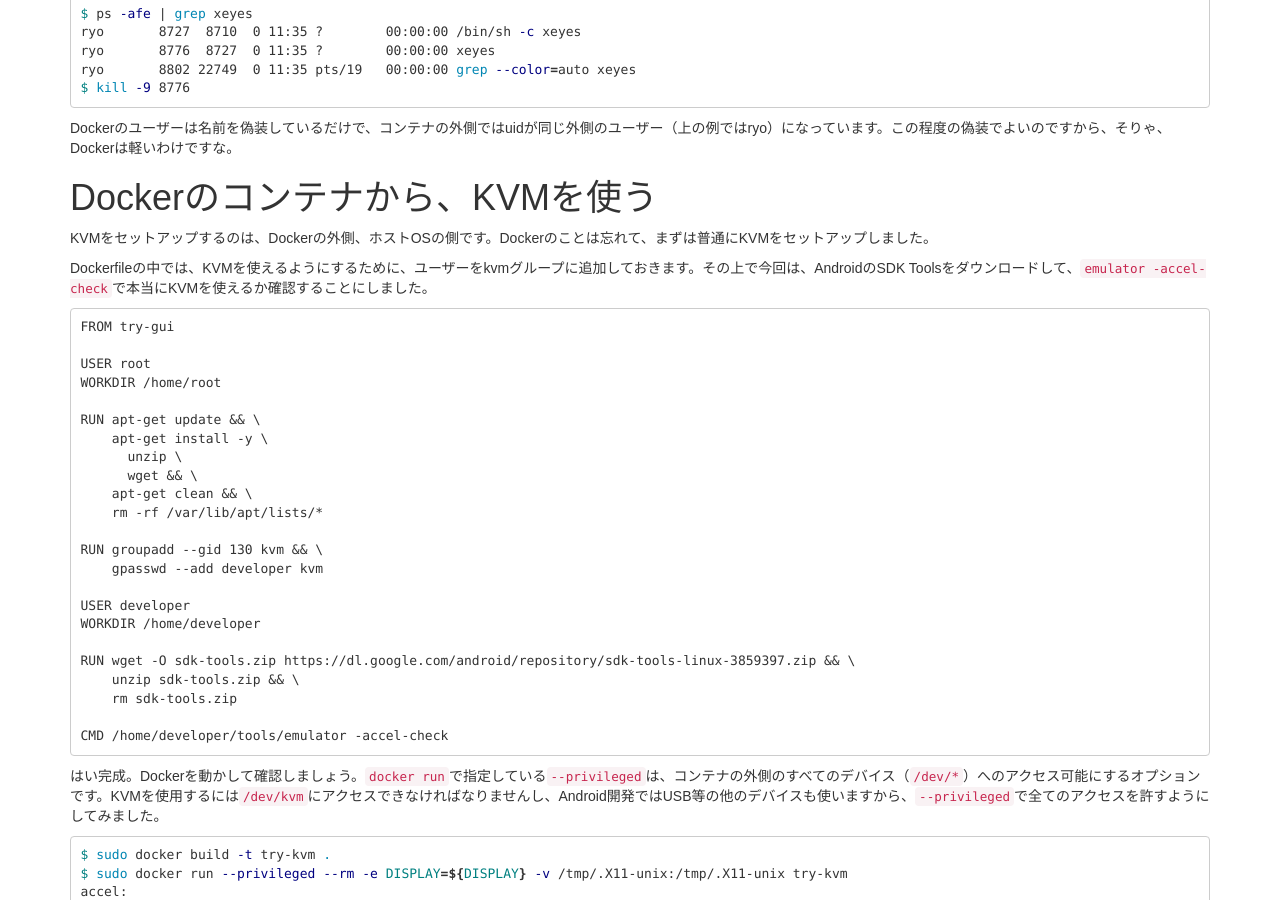
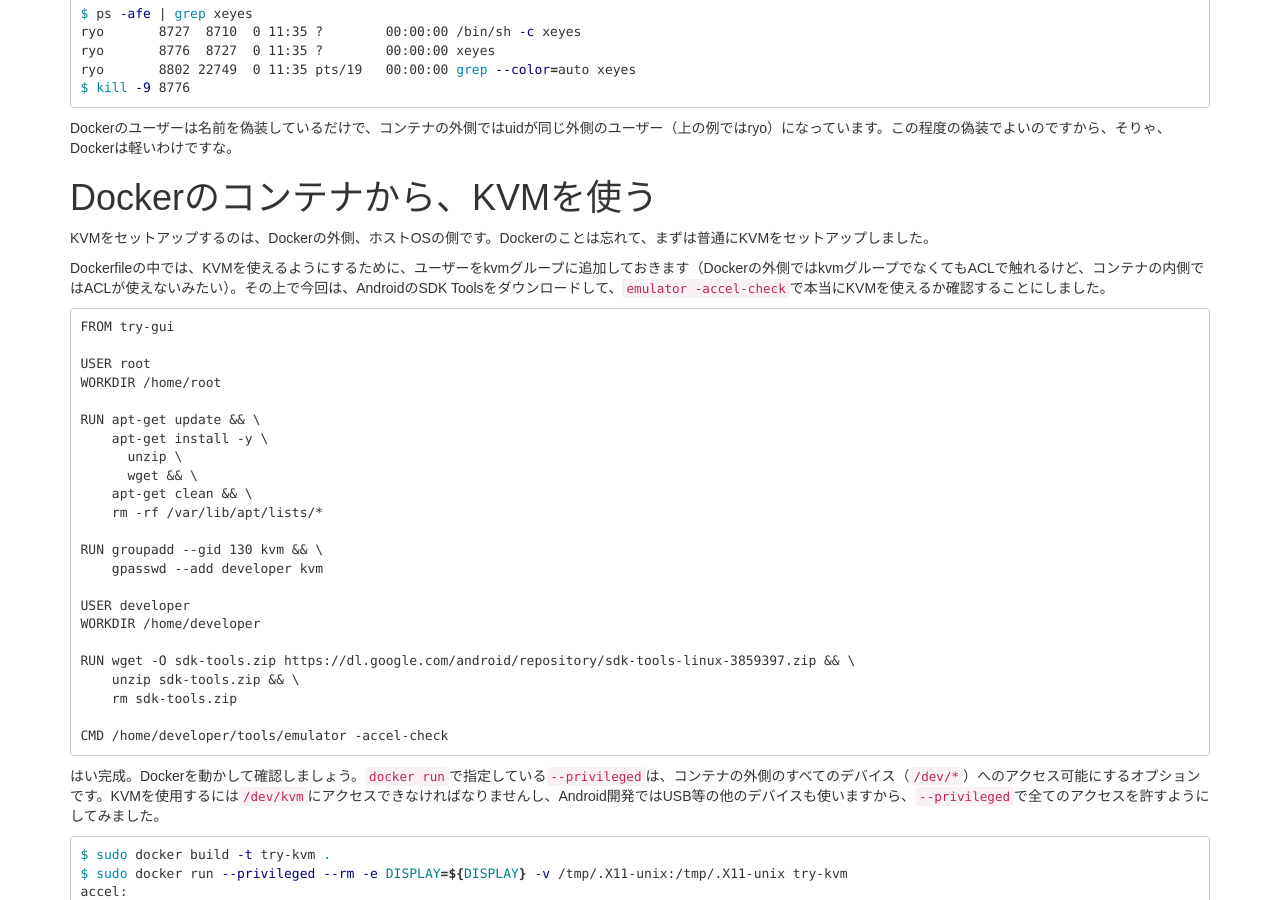
Before and after one commit to tail-island/tail-island.github.io, a Jekyll site: the page built from _posts/2017-07-11-docker-for-development-container-on-linux.md, in a window 1280 px wide and 900 px high, scrolled down 2638 px. Built offline with Jekyll 4.4.1, drawn with Linux system fonts in a browser that asks for light colours.

Commit message:
ACL related mistakes are fixed.

````diff
--- a/_posts/2017-07-11-docker-for-development-container-on-linux.md
+++ b/_posts/2017-07-11-docker-for-development-container-on-linux.md
@@ -115,7 +115,7 @@ Dockerのユーザーは名前を偽装しているだけで、コンテナの
 
 KVMをセットアップするのは、Dockerの外側、ホストOSの側です。Dockerのことは忘れて、まずは普通にKVMをセットアップしました。
 
-Dockerfileの中では、KVMを使えるようにするために、ユーザーをkvmグループに追加しておきます。その上で今回は、AndroidのSDK Toolsをダウンロードして、`emulator -accel-check`で本当にKVMを使えるか確認することにしました。
+Dockerfileの中では、KVMを使えるようにするために、ユーザーをkvmグループに追加しておきます（Dockerの外側ではkvmグループでなくてもACLで触れるけど、コンテナの内側ではACLが使えないみたい）。その上で今回は、AndroidのSDK Toolsをダウンロードして、`emulator -accel-check`で本当にKVMを使えるか確認することにしました。
 
 ```
 FROM try-gui
````
